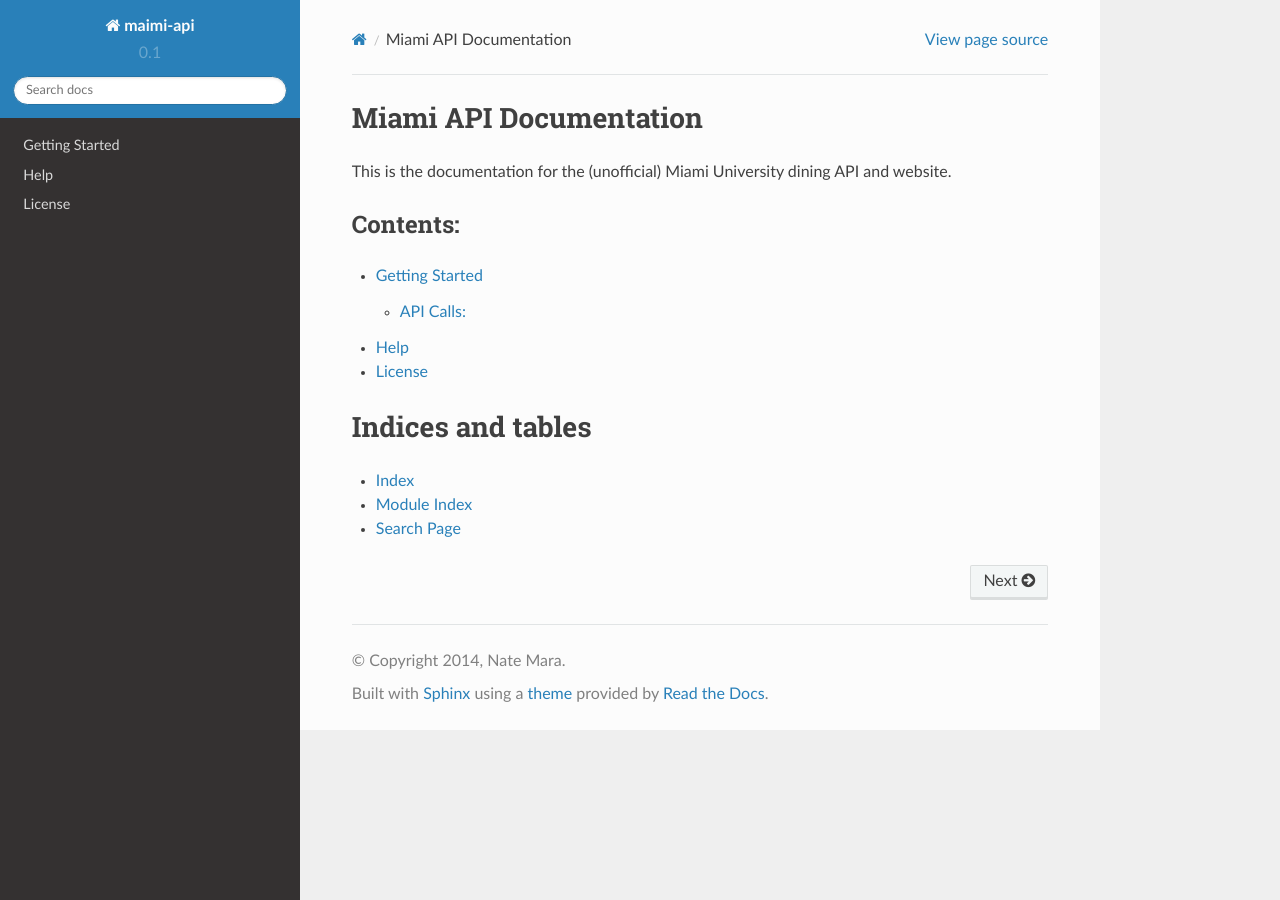
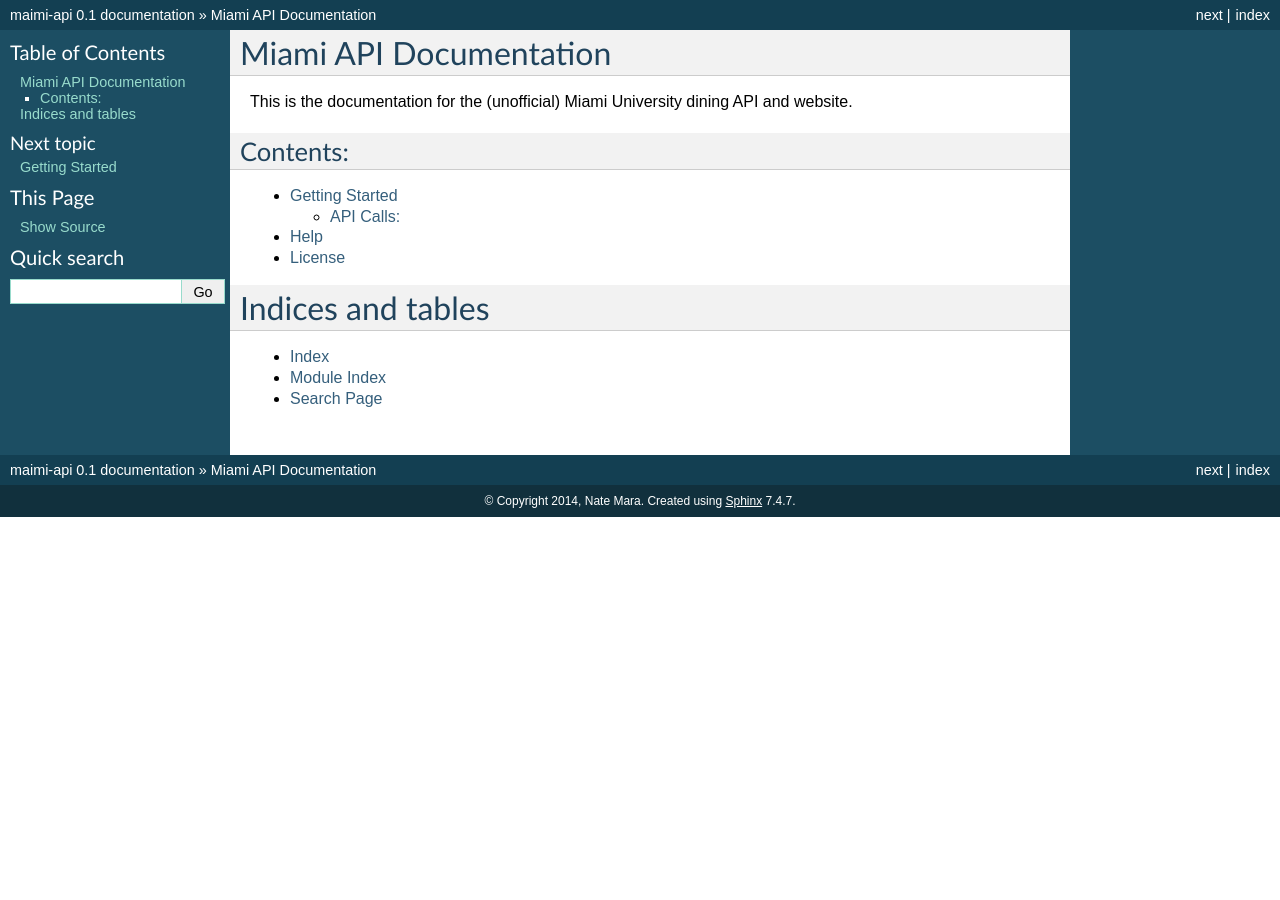
Before and after one commit to lily-mara/miami-api, a Sphinx documentation site: the page built from docs/source/index.rst, in a window 1280 px wide. Built offline with Sphinx 7.4.7, drawn with Linux system fonts in a browser that asks for light colours.

Commit message:
removed rtd theme from config file

```diff
--- a/docs/source/conf.py
+++ b/docs/source/conf.py
@@ -101,8 +101,7 @@ pygments_style = 'sphinx'
 
 # The theme to use for HTML and HTML Help pages.  See the documentation for
 # a list of builtin themes.
-import sphinx_rtd_theme
-html_theme = 'sphinx_rtd_theme'
+html_theme = 'default'
 
 # Theme options are theme-specific and customize the look and feel of a theme
 # further.  For a list of options available for each theme, see the
@@ -110,7 +109,7 @@ html_theme = 'sphinx_rtd_theme'
 #html_theme_options = {}
 
 # Add any paths that contain custom themes here, relative to this directory.
-html_theme_path = [sphinx_rtd_theme.get_html_theme_path()]
+#html_theme_path = [sphinx_rtd_theme.get_html_theme_path()]
 
 # The name for this set of Sphinx documents.  If None, it defaults to
 # "<project> v<release> documentation".
```
